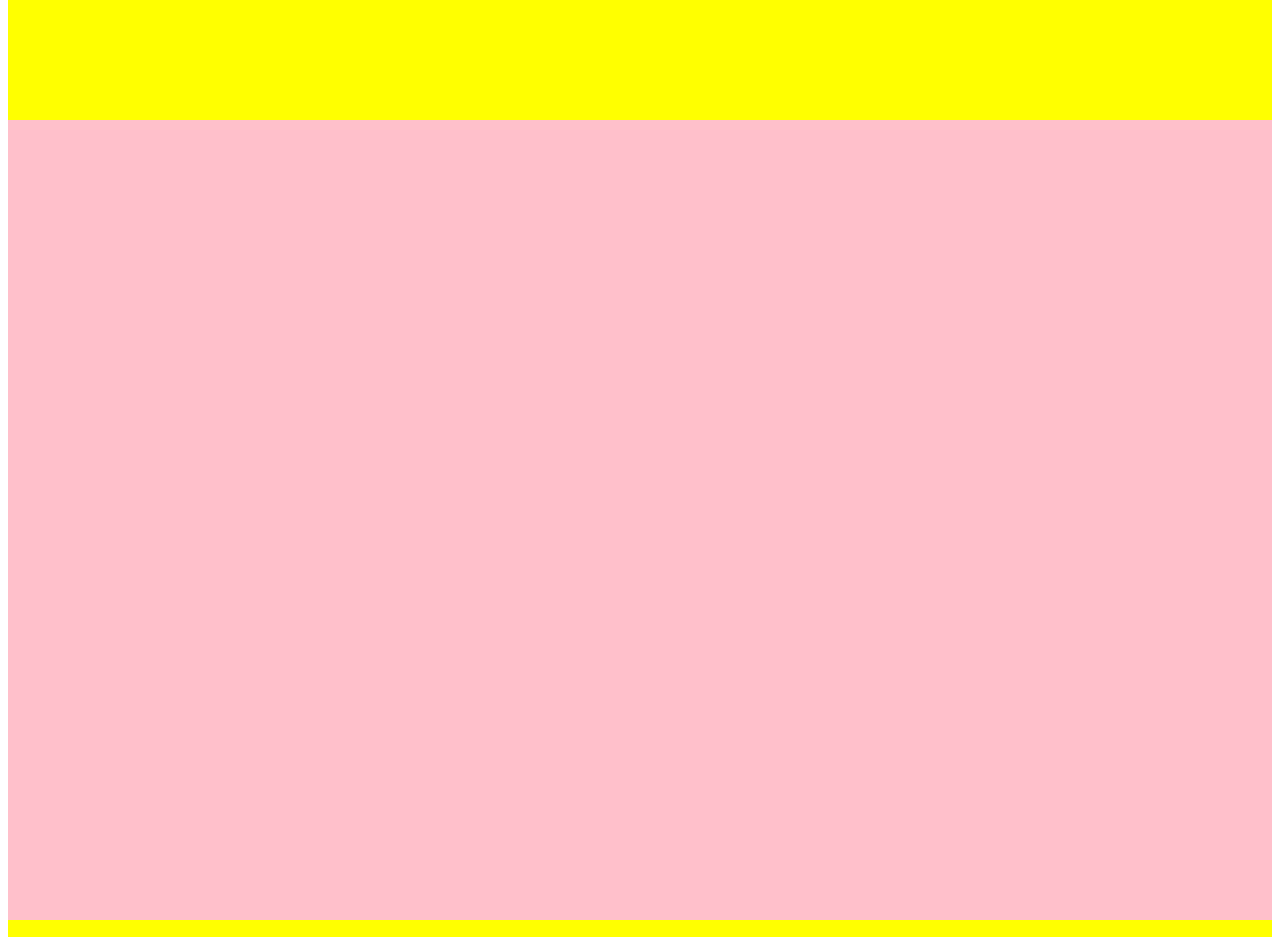
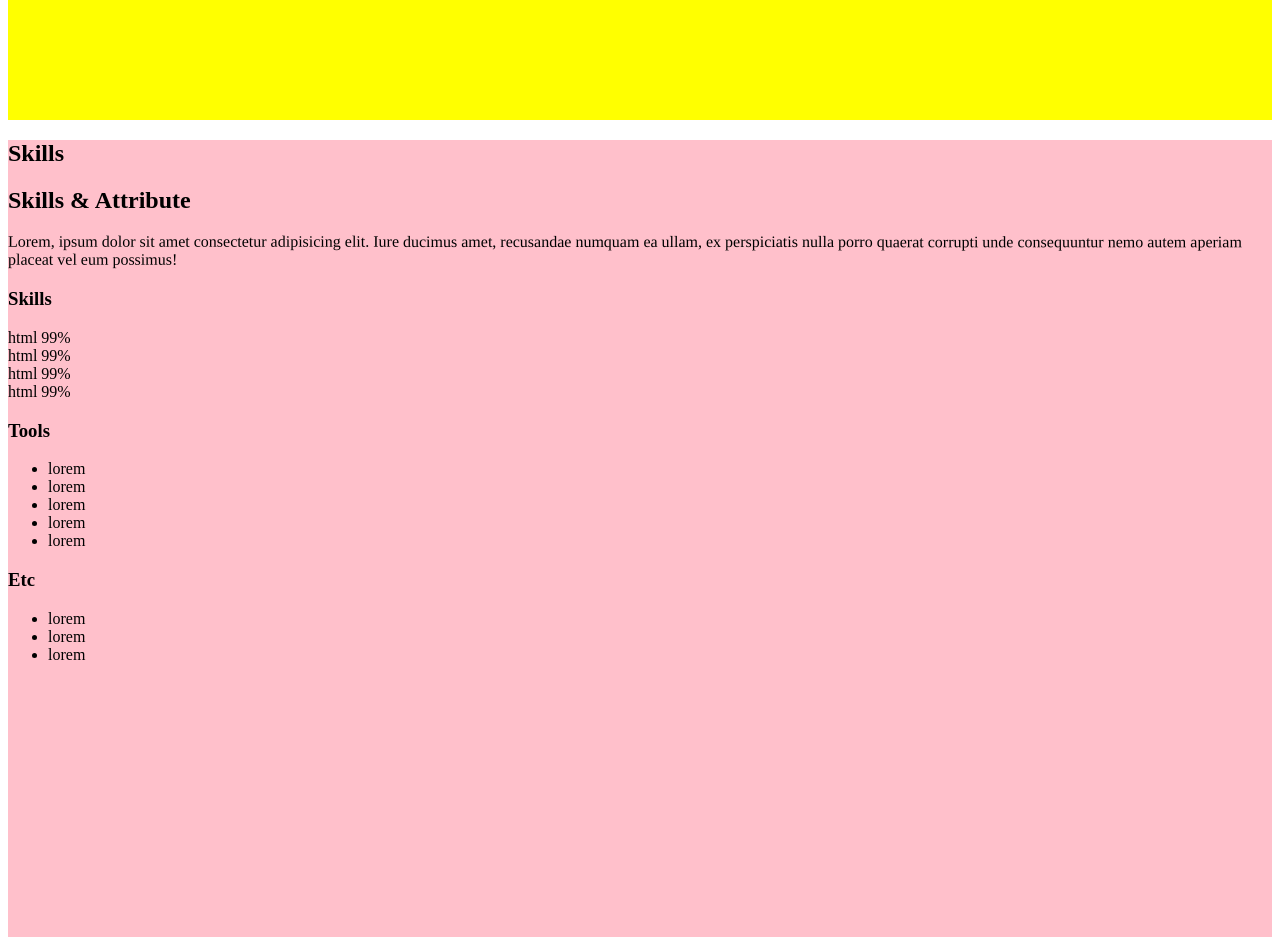
Before and after one commit to hahaera/portfolio, a plain HTML site: page index.html in a window 1280 px wide. Shown: the part 1700-2637 px from the top of the page. Drawn offline with Linux system fonts and the light colour scheme.

Commit message:
HTML : Skills

```diff
--- a/index.html
+++ b/index.html
@@ -101,7 +101,77 @@
       </div>
     </section>
     <!-- Skills -->
-    <section id="skills"></section>
+    <section id="skills">
+      <h1 class="section__title">Skills</h1>
+      <h2 class="section__description">Skills &amp; Attribute</h2>
+      <p class="section__article">
+        Lorem, ipsum dolor sit amet consectetur adipisicing elit. Iure ducimus
+        amet, recusandae numquam ea ullam, ex perspiciatis nulla porro quaerat
+        corrupti unde consequuntur nemo autem aperiam placeat vel eum possimus!
+      </p>
+
+      <div class="skillset">
+        <div class="skillset__left">
+          <h3 class="skillset__title">Skills</h3>
+          <div class="skill">
+            <div class="skill__description">
+              <span>html</span>
+              <span>99%</span>
+            </div>
+            <div class="skill__bar">
+              <div class="skill__value"></div>
+            </div>
+          </div>
+          <div class="skill">
+            <div class="skill__description">
+              <span>html</span>
+              <span>99%</span>
+            </div>
+            <div class="skill__bar">
+              <div class="skill__value"></div>
+            </div>
+          </div>
+          <div class="skill">
+            <div class="skill__description">
+              <span>html</span>
+              <span>99%</span>
+            </div>
+            <div class="skill__bar">
+              <div class="skill__value"></div>
+            </div>
+          </div>
+          <div class="skill">
+            <div class="skill__description">
+              <span>html</span>
+              <span>99%</span>
+            </div>
+            <div class="skill__bar">
+              <div class="skill__value"></div>
+            </div>
+          </div>
+        </div>
+        <div class="skillset__right">
+          <div>
+            <h3 class="skillset__title">Tools</h3>
+            <ul class="tools__list">
+              <li>lorem</li>
+              <li>lorem</li>
+              <li>lorem</li>
+              <li>lorem</li>
+              <li>lorem</li>
+            </ul>
+          </div>
+          <div>
+            <h3 class="skillset__title">Etc</h3>
+            <ul class="etc__list">
+              <li>lorem</li>
+              <li>lorem</li>
+              <li>lorem</li>
+            </ul>
+          </div>
+        </div>
+      </div>
+    </section>
     <!-- Works -->
     <section id="works"></section>
     <!-- Testimonial -->
```
